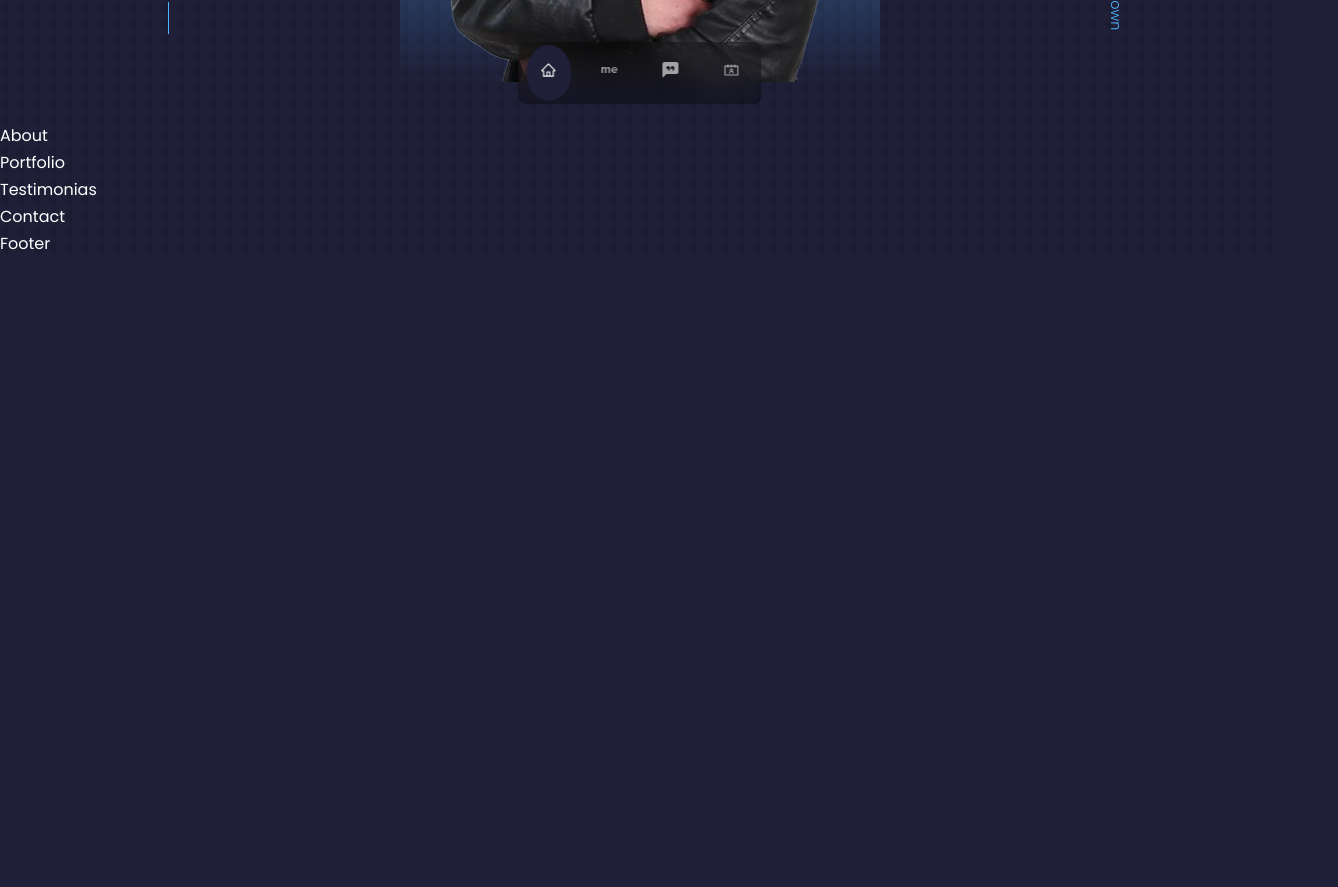
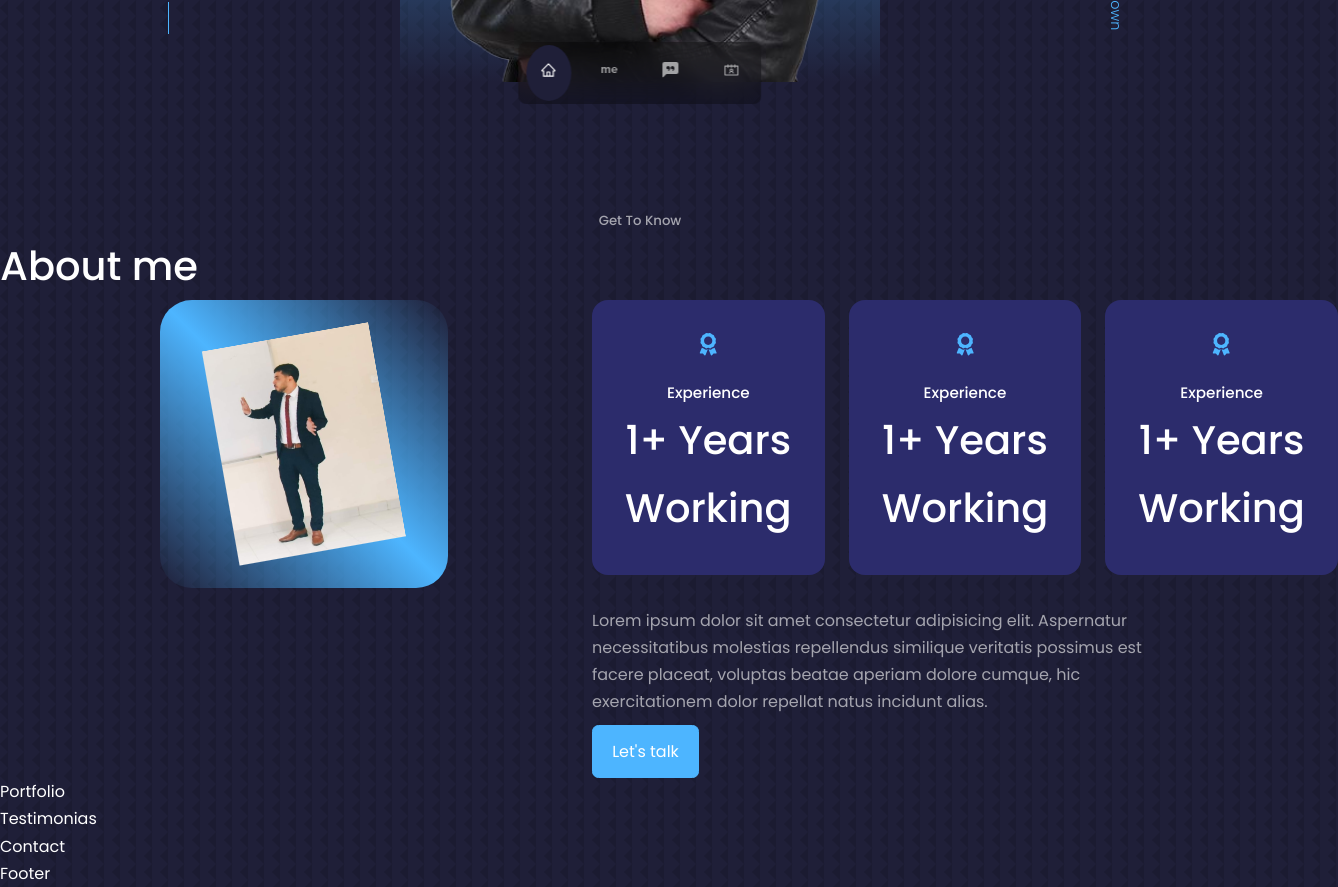
Before and after one commit to AbdullahPS/Portfilio_React, a React (Create React App) app in the folder portfolio/: page / in a window 1280 px wide. Shown: the part 640-1527 px from the top of the page, 1338 px wide, since content can reach past the window. Before the commit the page ends 898 px from the top, so only its background shows below. Built offline with nearby package versions, Linux system fonts and the light colour scheme.

Commit message:
AboutPage: Add Image and Three card templates

```diff
--- a/portfolio/src/components/About/About.tsx
+++ b/portfolio/src/components/About/About.tsx
@@ -1,9 +1,43 @@
-import React from 'react'
-import './about.css'
+import React from "react";
+import "./about.css";
+import ME2 from "../../assets/me2.png";
+import { FaAward } from "react-icons/fa";
 const About = () => {
   return (
-    <div>About</div>
-  )
-}
+    <section id="#about">
+      <h5>Get To Know</h5>
+      <h1>About me</h1>
+      <div className="container about__container">
+        <div className="about__me">
+          <div className="about__me-image">
+            <img src={ME2} alt=" a picture of me" />
+          </div>
+        </div>
+        <div className="about__content">
+          <div className="about__cards">
+          <article className="about__card">
+            <FaAward className="about__icon" />
+            <h5>Experience</h5>
+            <h1>1+ Years Working</h1>
+          </article>
+          <article className="about__card">
+            <FaAward className="about__icon" />
+            <h5>Experience</h5>
+            <h1>1+ Years Working</h1>
+          </article>
+          <article className="about__card">
+            <FaAward className="about__icon" />
+            <h5>Experience</h5>
+            <h1>1+ Years Working</h1>
+          </article>
+          </div>
 
-export default About
+          <p>Lorem ipsum dolor sit amet consectetur adipisicing elit. Aspernatur necessitatibus molestias repellendus similique veritatis possimus est facere placeat, voluptas beatae aperiam dolore cumque, hic exercitationem dolor repellat natus incidunt alias.</p>
+        <a href="#contact" className="btn btn-primary">Let's talk</a>
+        </div>
+      </div>
+    </section>
+  );
+};
+
+export default About;
--- a/portfolio/src/components/About/about.css
+++ b/portfolio/src/components/About/about.css
@@ -0,0 +1,69 @@
+.about__me-image{
+    margin: 2rem auto;
+    overflow: hidden;
+    transform: rotate(-10deg);
+    transition: var(--transition);
+    border-radius: 2rem;
+
+}
+
+.about__me-image img {
+  border-radius: inherit;
+
+
+}
+.about__me-image:hover{
+    transform: rotate(0);
+
+}
+.about__me{
+    width: 100%;
+    aspect-ratio: 1/1;
+    border-radius: 2rem;
+    background: linear-gradient(45deg,transparent,var(--color-primary),transparent);
+    display: grid;
+    place-items: center;
+
+}
+.about__container{
+    display: grid;
+    grid-template-columns: 30% 60%;
+    gap: 15%;
+}
+
+.about__cards{
+    display: grid;
+    grid-template-columns: (3, 1fr);
+    gap:1.5rem;
+    grid-auto-flow: column; /* change this to row instead of column*/
+
+}
+.about__card{
+    background: var(--color-bg-variant);
+    border: 1px solid transparent;
+    border-radius: 1rem;
+    padding: 2rem;
+    text-align: center;
+}
+.about__card:hover{
+    background: transparent;
+    border-color: var(--color-primary-variant);
+    transition:var(--transition);
+    cursor: default;
+}
+.about__icon{
+    color: var(--color-primary);
+    font-size: 1.4rem;
+    margin-bottom: 1rem;
+}
+.about__card h5{
+    font-size: 0.95rem;
+}
+.about__card small{
+    font-size: 0.7rem;
+    color:var(--color-light);
+}
+.about__content p {
+    margin: 2rem 0 0.6rem;
+    color: var(--color-light);
+}
```
Also changed, not shown: portfolio/src/assets/me2.png (added).
